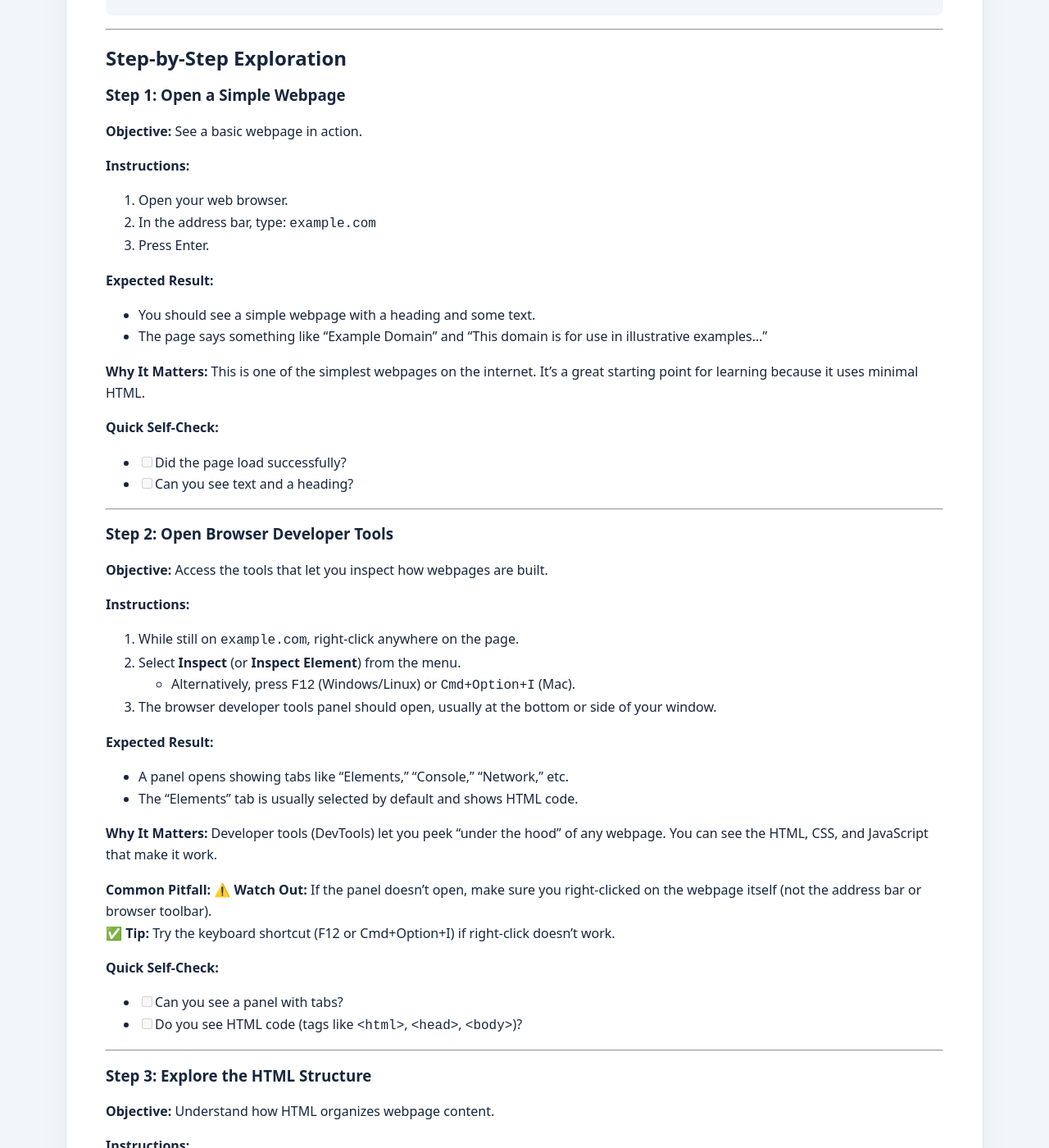
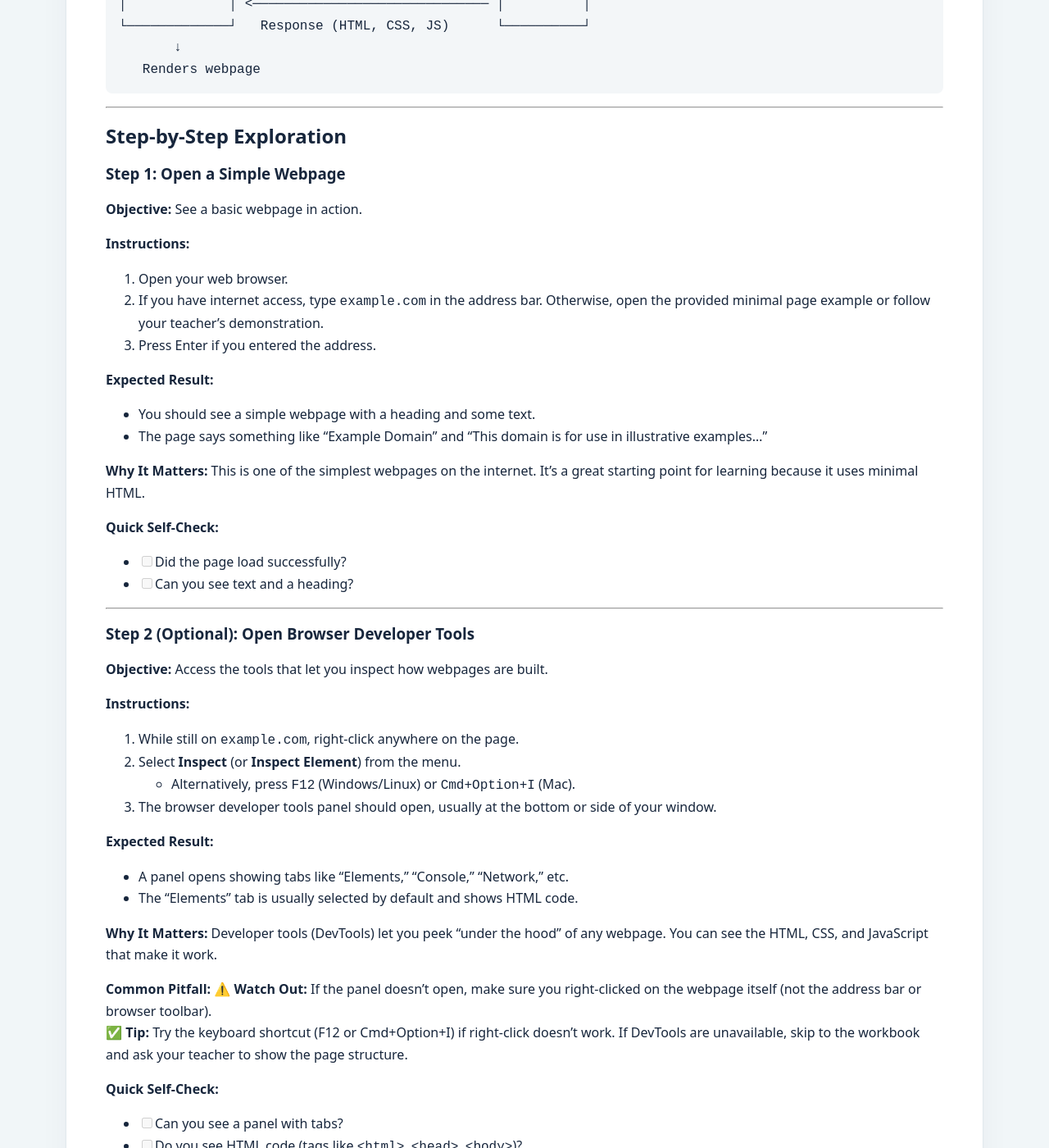
Before and after one commit to STEAM-C3T/dpk-learning-materials, a Jekyll site: the page built from modules/01-introduction-to-the-web/units/1.1-what-is-the-web/tutorial/unit-1.1-tutorial.md, in a window 1280 px wide and 1400 px high, scrolled down 1724 px. Shown: the whole window at 82% size. Built offline with Jekyll 4.4.1, drawn with Linux system fonts in a browser that asks for light colours; our own code applies the rules of GitHub Pages for plain Markdown files; some of the changed text lies outside the part shown.

Commit message:
Clarify module 1 student learning path

```diff
--- a/modules/01-introduction-to-the-web/units/1.1-what-is-the-web/tutorial/unit-1.1-tutorial.md
+++ b/modules/01-introduction-to-the-web/units/1.1-what-is-the-web/tutorial/unit-1.1-tutorial.md
@@ -34,7 +34,9 @@ Before starting this tutorial, you should:
 
 **Tools Required:**
 
-- A modern web browser with developer tools (all major browsers include these)
+- A modern web browser
+
+**Optional:** Browser developer tools (Inspect/Elements and Console). If your browser does not provide them, or you are using a restricted device, skip the tool-specific steps and use the workbook diagram and a teacher demonstration instead. You can inspect the local [minimal page example](https://github.com/STEAM-C3T/digital-proficiency-kit/blob/main/modules/01-introduction-to-the-web/examples/minimal-page.html) rather than relying on an external site.
 
 ---
 
@@ -79,8 +81,8 @@ When you visit a website:
 **Instructions:**
 
 1. Open your web browser.
-2. In the address bar, type: `example.com`
-3. Press Enter.
+2. If you have internet access, type `example.com` in the address bar. Otherwise, open the provided minimal page example or follow your teacher's demonstration.
+3. Press Enter if you entered the address.
 
 **Expected Result:**
 
@@ -97,7 +99,7 @@ This is one of the simplest webpages on the internet. It's a great starting poin
 
 ---
 
-### Step 2: Open Browser Developer Tools
+### Step 2 (Optional): Open Browser Developer Tools
 
 **Objective:** Access the tools that let you inspect how webpages are built.
 
@@ -118,7 +120,7 @@ Developer tools (DevTools) let you peek "under the hood" of any webpage. You can
 
 **Common Pitfall:**
 ⚠️ **Watch Out:** If the panel doesn't open, make sure you right-clicked on the webpage itself (not the address bar or browser toolbar).
-✅ **Tip:** Try the keyboard shortcut (F12 or Cmd+Option+I) if right-click doesn't work.
+✅ **Tip:** Try the keyboard shortcut (F12 or Cmd+Option+I) if right-click doesn't work. If DevTools are unavailable, skip to the workbook and ask your teacher to show the page structure.
 
 **Quick Self-Check:**
 
@@ -196,9 +198,9 @@ CSS separates structure (HTML) from presentation (visual style). This makes webs
 
 ---
 
-### Step 5: Run JavaScript in the Console
+### Step 5 (Optional): Run JavaScript in the Console
 
-**Objective:** See how JavaScript adds interactivity to webpages.
+**Objective:** See how JavaScript adds interactivity to webpages. This is an optional preview; you do not need it to complete the unit.
 
 **Instructions:**
 
```
Also changed, not shown: modules/01-introduction-to-the-web/README.md (+10 -0 lines), modules/01-introduction-to-the-web/units/1.1-what-is-the-web/README.md (+8 -0 lines), modules/01-introduction-to-the-web/units/1.2-basic-structure/README.md (+8 -0 lines).
